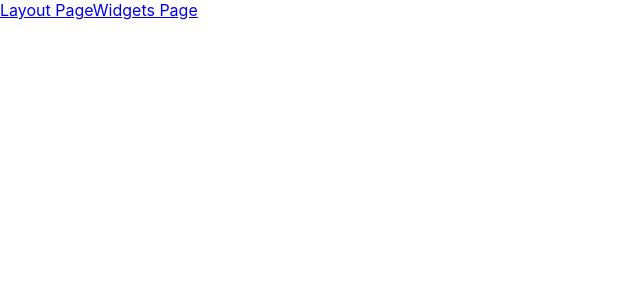
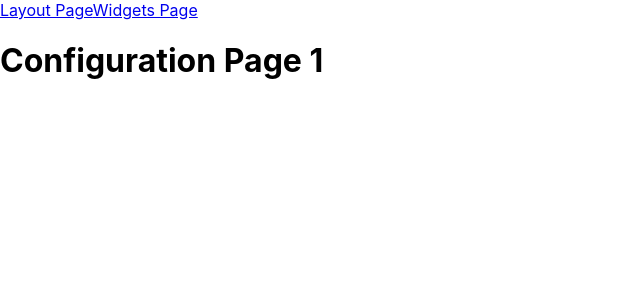
Before and after one commit to romanro/dnd-layout, a React (Create React App) app: page /#/config/1 in a window 1280 px wide. Shown: the top 300 px of the page, without its empty margins (0-640 px from the left). Built offline with nearby package versions, Linux system fonts and the light colour scheme.

Commit message:
router parameters added

```diff
--- a/package.json
+++ b/package.json
@@ -3,6 +3,7 @@
   "version": "0.1.0",
   "private": true,
   "dependencies": {
+    "@material-ui/core": "^4.11.0",
     "@testing-library/jest-dom": "^4.2.4",
     "@testing-library/react": "^9.3.2",
     "@testing-library/user-event": "^7.1.2",
--- a/public/index.html
+++ b/public/index.html
@@ -1,20 +1,24 @@
 <!DOCTYPE html>
 <html lang="en">
+
   <head>
     <meta charset="utf-8" />
-    <link rel="icon" href="%PUBLIC_URL%/favicon.ico" />
-    <meta name="viewport" content="width=device-width, initial-scale=1" />
-    <meta name="theme-color" content="#000000" />
-    <meta
-      name="description"
-      content="Web site created using create-react-app"
-    />
-    <link rel="apple-touch-icon" href="%PUBLIC_URL%/logo192.png" />
+    <link rel="icon"
+          href="%PUBLIC_URL%/favicon.ico" />
+    <meta name="viewport"
+          content="width=device-width, initial-scale=1" />
+    <meta name="theme-color"
+          content="#000000" />
+    <meta name="description"
+          content="Web site created using create-react-app" />
+    <link rel="apple-touch-icon"
+          href="%PUBLIC_URL%/logo192.png" />
     <!--
       manifest.json provides metadata used when your web app is installed on a
       user's mobile device or desktop. See https://developers.google.com/web/fundamentals/web-app-manifest/
     -->
-    <link rel="manifest" href="%PUBLIC_URL%/manifest.json" />
+    <link rel="manifest"
+          href="%PUBLIC_URL%/manifest.json" />
     <!--
       Notice the use of %PUBLIC_URL% in the tags above.
       It will be replaced with the URL of the `public` folder during the build.
@@ -24,8 +28,14 @@
       work correctly both with client-side routing and a non-root public URL.
       Learn how to configure a non-root public URL by running `npm run build`.
     -->
-    <title>React App</title>
+    <title>Layouts App</title>
+
+    <link rel="stylesheet"
+          href="https://fonts.googleapis.com/css?family=Roboto:300,400,500,700&display=swap" />
+    <link rel="stylesheet"
+          href="https://fonts.googleapis.com/icon?family=Material+Icons" />
   </head>
+
   <body>
     <noscript>You need to enable JavaScript to run this app.</noscript>
     <div id="root"></div>
@@ -40,4 +50,5 @@
       To create a production bundle, use `npm run build` or `yarn build`.
     -->
   </body>
+
 </html>
--- a/src/App.tsx
+++ b/src/App.tsx
@@ -1,24 +1,24 @@
 import React from 'react';
 import { HashRouter as Router, Link, Route, Switch } from 'react-router-dom';
 
-import { LayoutPage, WidgetsPage } from './pages';
+import { ConfigurationPage, LayoutsPage } from './pages';
 
-function App() {
+const App = () => {
   return (
     <Router>
       <div className="App">
         <nav>
           <Link to="/">Layout Page</Link>
-          <Link to="/widgets">Widgets Page</Link>
+          <Link to="/config/1">Widgets Page</Link>
         </nav>
 
         <Switch>
-          <Route exact path="/" component={LayoutPage} />
-          <Route exact path="/widgets" component={WidgetsPage} />
+          <Route exact path="/" component={LayoutsPage} />
+          <Route exact path="/config/:layoutId" component={ConfigurationPage} />
         </Switch>
       </div>
     </Router>
   );
-}
+};
 
 export default App;
--- /dev/null
+++ b/src/layouts/Layout_01.tsx
@@ -0,0 +1,3 @@
+import React from 'react';
+
+export const Layout_01 = () => <h1>Layout 01</h1>;
--- /dev/null
+++ b/src/layouts/index.ts
@@ -0,0 +1 @@
+export * from './Layout_01';
--- /dev/null
+++ b/src/pages/ConfigurationPage.tsx
@@ -0,0 +1,14 @@
+import React, { Component } from 'react';
+
+export class ConfigurationPage extends Component<any, any> {
+  layoutId = null;
+  componentWillMount() {
+    const {
+      match: { params },
+    } = this.props;
+    this.layoutId = params.layoutId;
+  }
+  render() {
+    return <h1>Configuration Page {this.layoutId}</h1>;
+  }
+}
--- a/src/pages/LayoutPage.tsx
+++ /dev/null
@@ -1,3 +0,0 @@
-import React from 'react';
-
-export const LayoutPage = () => <h1>Layout Page</h1>;
--- /dev/null
+++ b/src/pages/LayoutsPage.tsx
@@ -0,0 +1,3 @@
+import React from 'react';
+
+export const LayoutsPage = () => <h1>Layout Page</h1>;
--- a/src/pages/WidgetsPage.tsx
+++ /dev/null
@@ -1,3 +0,0 @@
-import React from 'react';
-
-export const WidgetsPage = () => <h1>Widgets Page</h1>;
--- a/src/pages/index.ts
+++ b/src/pages/index.ts
@@ -1,2 +1,2 @@
-export * from './WidgetsPage';
-export * from './LayoutPage';
+export * from './ConfigurationPage';
+export * from './LayoutsPage';
```
Also changed, not shown: 1 other file (tests, documents, lock files or other folders).
